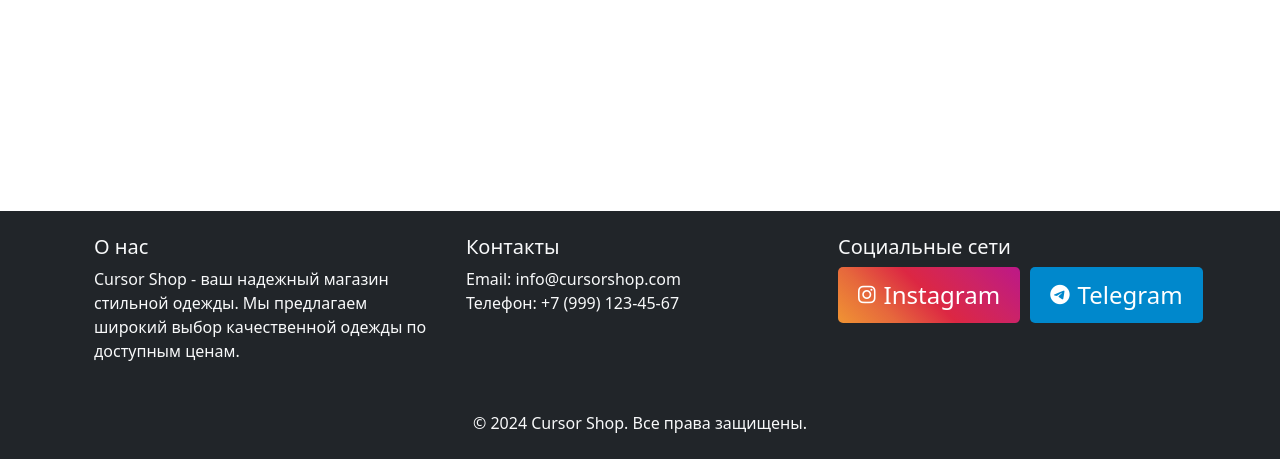
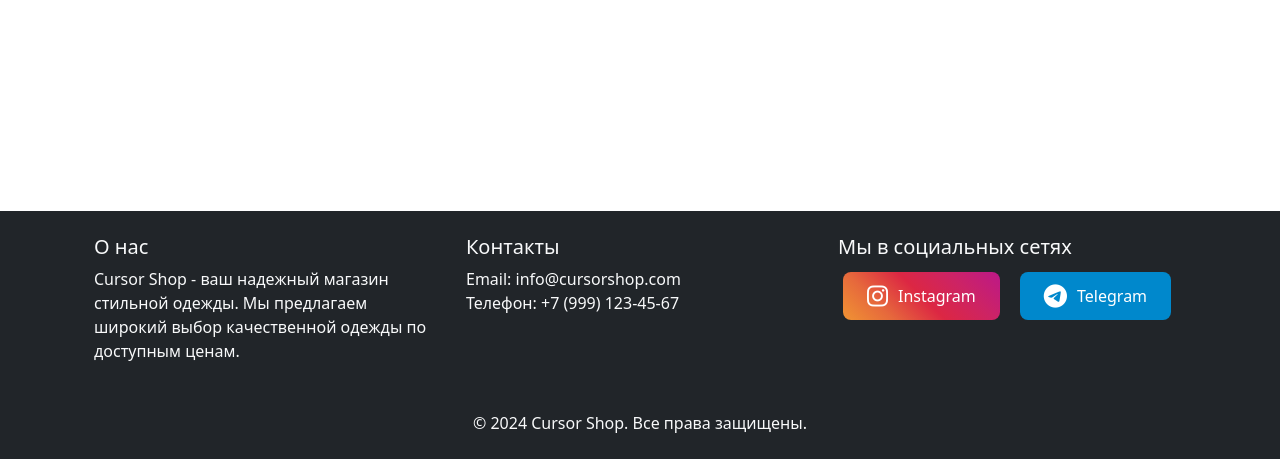
Before and after one commit to ubmember500/cursori5, a Flask app: page /cart in a window 1280 px wide. Shown: the part 341-800 px from the top of the page. Run offline with Flask 3, Linux system fonts and the light colour scheme; data comes from the database, SQL or seed files in the repository.

Commit message:
Исправлены стили социальных кнопок в футере

```diff
--- a/templates/layout.html
+++ b/templates/layout.html
@@ -39,14 +39,38 @@
             gap: 10px;
         }
 
-        .social-links a {
-            color: #333;
-            font-size: 24px;
-            transition: color 0.3s ease;
+        .social-links .social-btn {
+            padding: 12px 24px;
+            border-radius: 8px;
+            font-size: 16px;
+            font-weight: 500;
+            text-decoration: none;
+            display: inline-flex;
+            align-items: center;
+            transition: all 0.3s ease;
+            border: none;
+            margin: 5px;
+            color: white !important;
         }
 
-        .social-links a:hover {
-            color: #007bff;
+        .social-links .social-btn i {
+            margin-right: 10px;
+            font-size: 24px;
+        }
+
+        .social-links .social-btn-instagram {
+            background: linear-gradient(45deg, #f09433 0%, #e6683c 25%, #dc2743 50%, #cc2366 75%, #bc1888 100%);
+        }
+
+        .social-links .social-btn-telegram {
+            background-color: #0088cc;
+        }
+
+        .social-links .social-btn:hover {
+            transform: translateY(-3px);
+            box-shadow: 0 5px 15px rgba(0,0,0,0.3);
+            opacity: 0.9;
+            color: white !important;
         }
 
         .alert {
@@ -78,32 +102,6 @@
             background-color: #fffff0;
             border-color: #fefcbf;
             color: #975a16;
-        }
-
-        .social-links .btn-instagram {
-            background: linear-gradient(45deg, #f09433 0%, #e6683c 25%, #dc2743 50%, #cc2366 75%, #bc1888 100%);
-            border: none;
-            color: white;
-            transition: all 0.3s ease;
-        }
-
-        .social-links .btn-instagram:hover {
-            transform: translateY(-3px);
-            box-shadow: 0 5px 15px rgba(220, 39, 67, 0.3);
-            color: white;
-        }
-
-        .social-links .btn-telegram {
-            background: linear-gradient(45deg, #0088cc, #00a2ff);
-            border: none;
-            color: white;
-            transition: all 0.3s ease;
-        }
-
-        .social-links .btn-telegram:hover {
-            transform: translateY(-3px);
-            box-shadow: 0 5px 15px rgba(0, 136, 204, 0.3);
-            color: white;
         }
 
         .logo-wrapper {
@@ -161,39 +159,6 @@
         footer {
             flex-shrink: 0;
             width: 100%;
-        }
-
-        .social-btn {
-            padding: 10px 20px;
-            border-radius: 5px;
-            font-size: 16px;
-            font-weight: 500;
-            text-decoration: none;
-            display: inline-flex;
-            align-items: center;
-            transition: all 0.3s ease;
-            border: none;
-        }
-
-        .social-btn i {
-            margin-right: 8px;
-            font-size: 20px;
-        }
-
-        .social-btn-instagram {
-            background: linear-gradient(45deg, #f09433 0%, #e6683c 25%, #dc2743 50%, #cc2366 75%, #bc1888 100%);
-            color: white !important;
-        }
-
-        .social-btn-telegram {
-            background-color: #0088cc;
-            color: white !important;
-        }
-
-        .social-btn:hover {
-            transform: translateY(-3px);
-            box-shadow: 0 5px 15px rgba(0,0,0,0.3);
-            opacity: 0.9;
         }
     </style>
 </head>
@@ -285,7 +250,7 @@
                     Телефон: +7 (999) 123-45-67</p>
                 </div>
                 <div class="col-md-4 mb-3">
-                    <h5>Социальные сети</h5>
+                    <h5>Мы в социальных сетях</h5>
                     <div class="social-links">
                         <a href="https://instagram.com" class="social-btn social-btn-instagram">
                             <i class="fab fa-instagram"></i>Instagram
```
